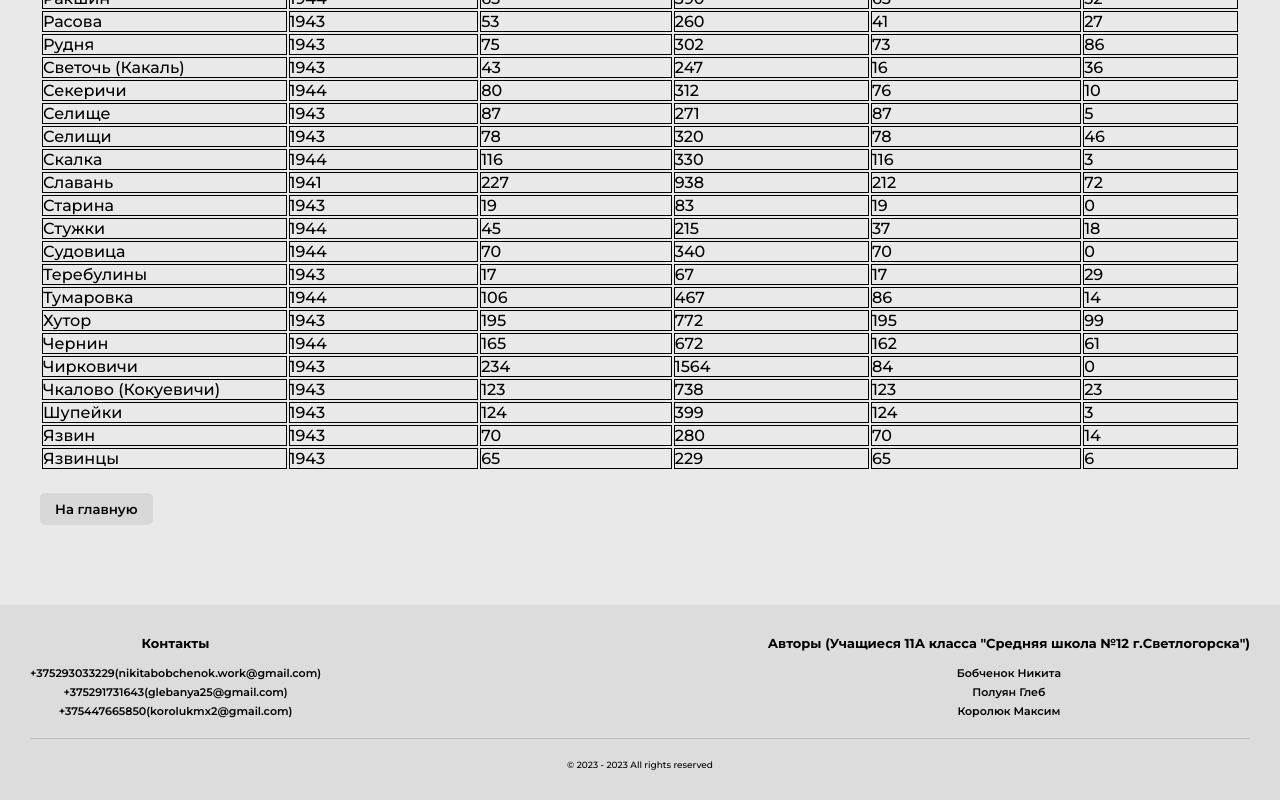
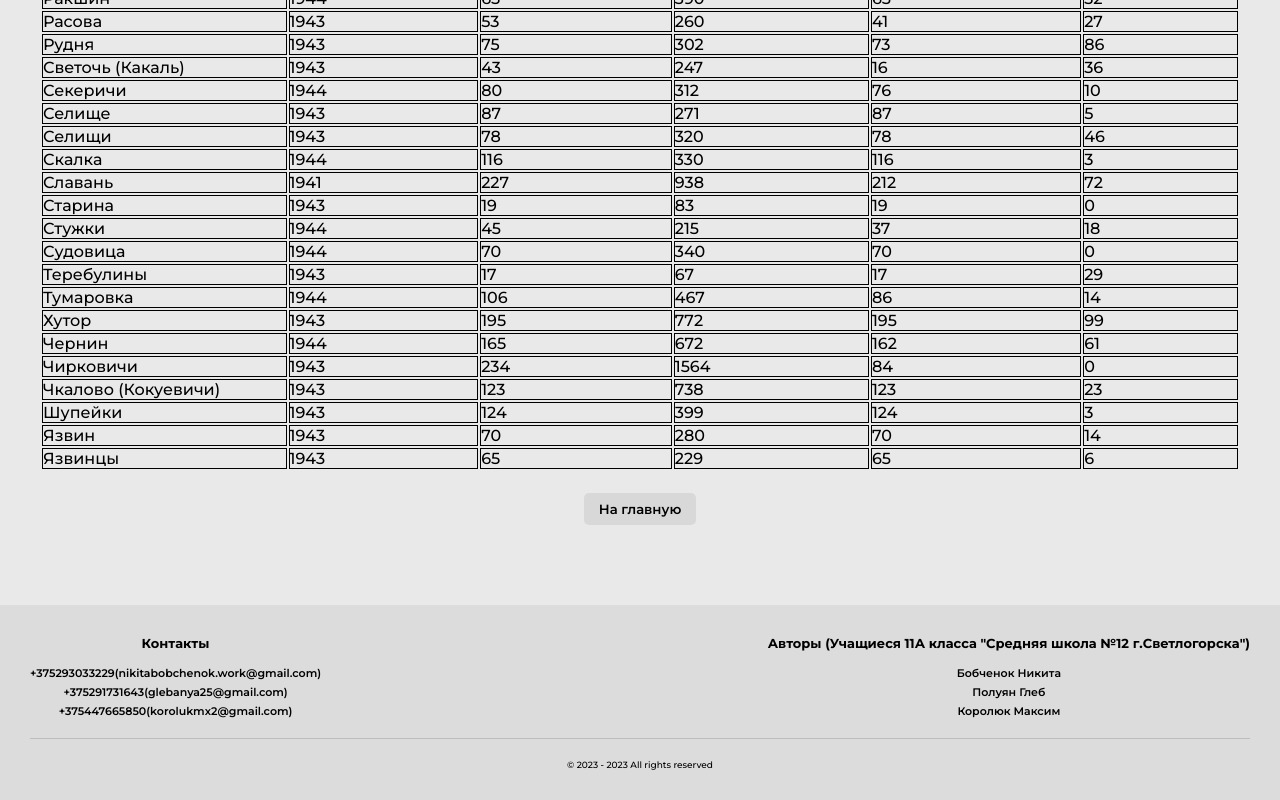
Before and after one commit to pbtyt/svetlogorsk_react, a React (Vite) app: page /svetlogorsk_react/search in a window 1280 px wide. Shown: the part 1404-2204 px from the top of the page. Built offline with nearby package versions, Linux system fonts and the light colour scheme.

Commit message:
justify button

```diff
--- a/src/pages/SearchPage/SearchPage.module.css
+++ b/src/pages/SearchPage/SearchPage.module.css
@@ -33,7 +33,7 @@ tbody tr{
     width: 100%;
     padding: 8px;
     /* #c1dbcc */
-    background: #c1dbcc;
+    background: #c1d9ca;
     font-weight: 500;
     color: black;
     transition: all 300ms ease;
@@ -48,6 +48,11 @@ tbody tr{
 
 .searchInfo h4{
     margin-bottom: 10px;
+}
+
+.wrapper a{
+    display: flex;
+    justify-content: center;
 }
 
 .wrapper a button{
```
